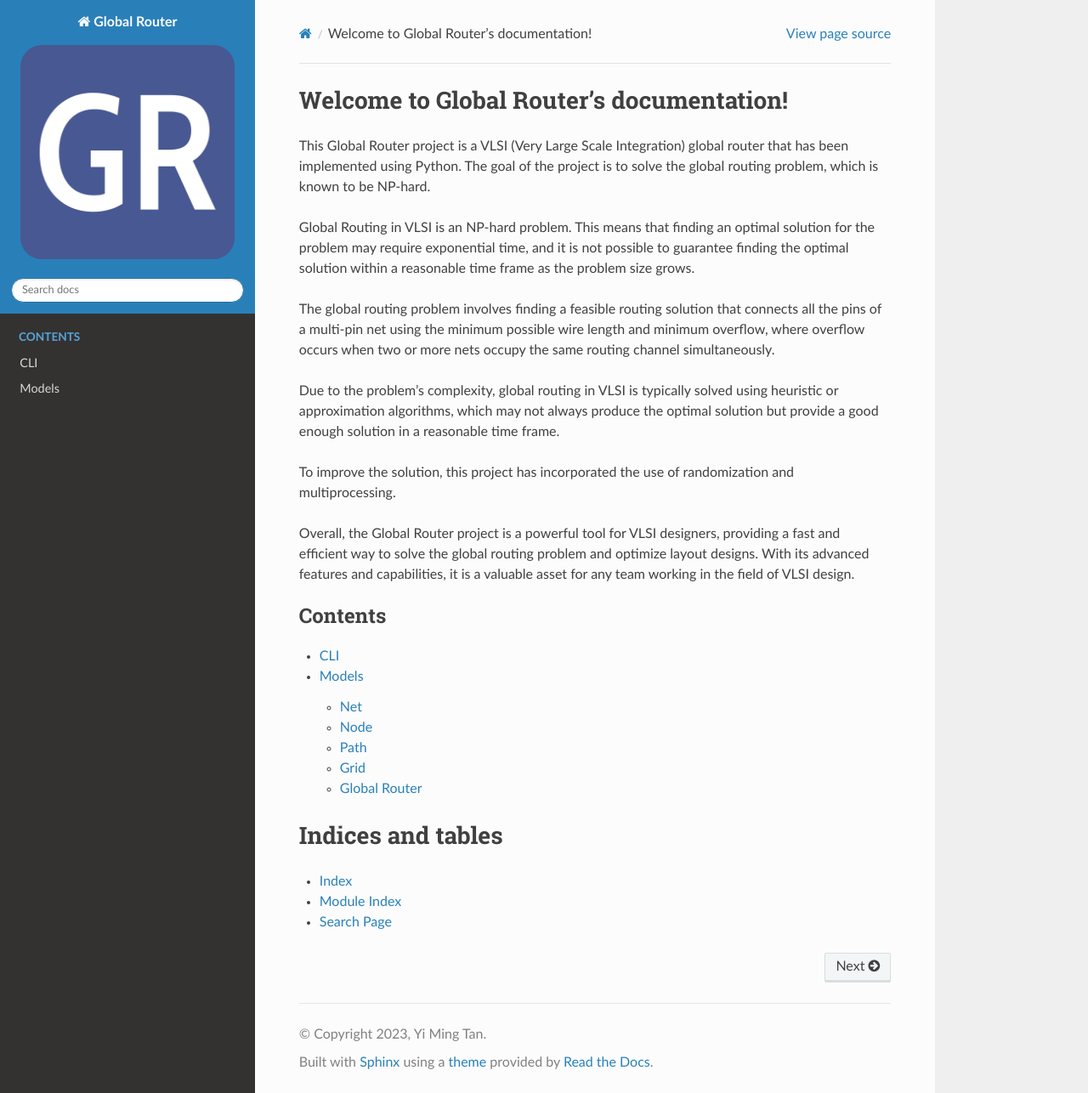
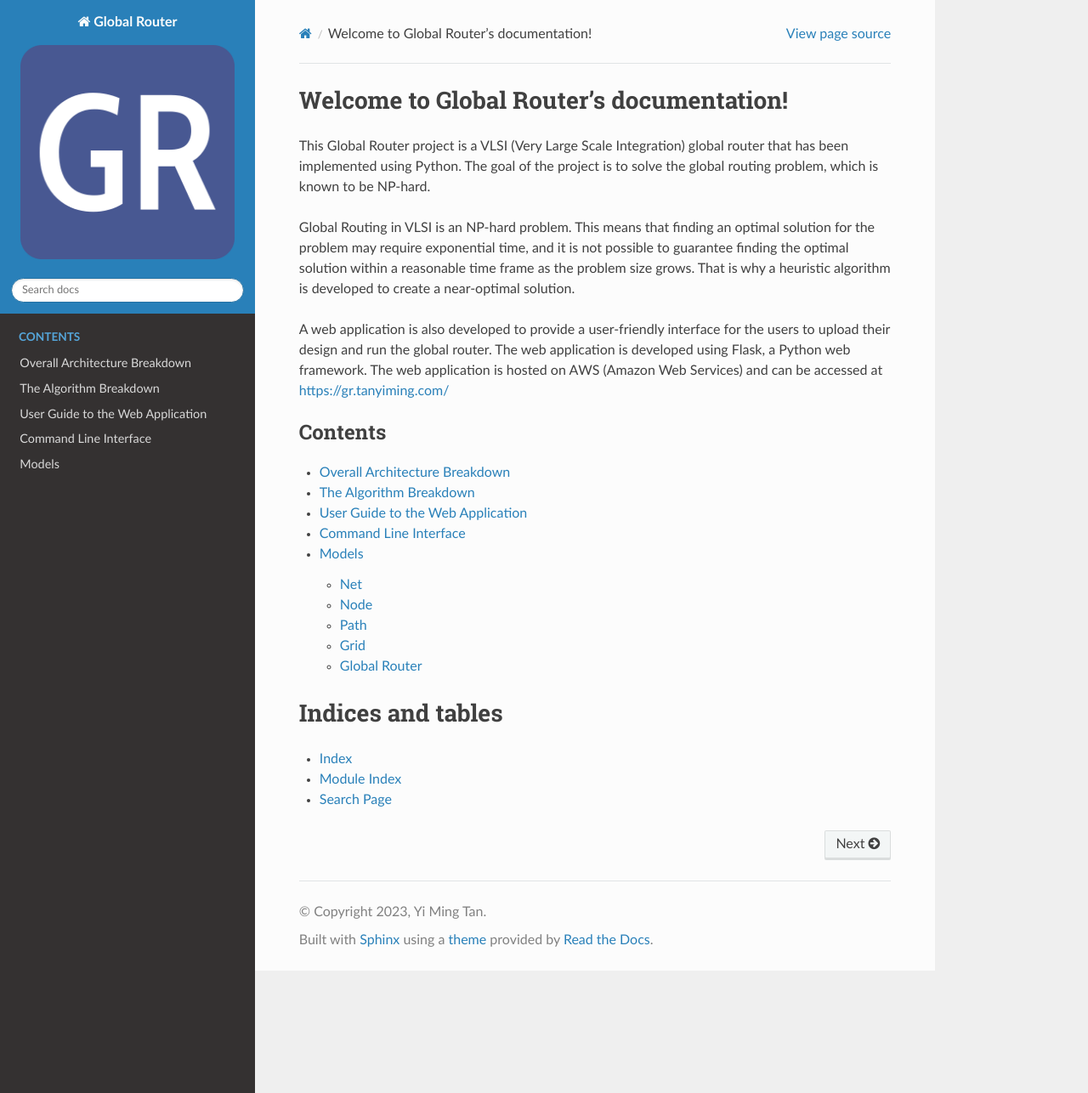
Before and after one commit to notyiming/global-router, a Sphinx documentation site: the page built from doc/index.rst, in a window 1280 px wide and 1286 px high. Shown: the whole window at 85% size. Built offline with Sphinx 7.4.7 and the Read the Docs theme 2.0.0, drawn with Linux system fonts in a browser that asks for light colours.

Commit message:
add algo & arch breakdown and web guide to doc

```diff
--- /dev/null
+++ b/doc/architecture.rst
@@ -0,0 +1,28 @@
+Overall Architecture Breakdown
+==============================
+
+.. image:: /_static/architecture.png
+   :width: 100%
+   :align: center
+   :alt: Architecture Diagram
+
+As illustrated in the architecture diagram above, the system architecture is characterized by a
+straightforward design. Specifically, the web application backend operates on a Python
+Flask server. The Flask server serves as the primary mechanism for handling global
+routing logic and flow. Additionally, the Flask server facilitates the rendering of HTML
+pages through the Jinja templating system. Consequently, the end-user can interact with
+the web application and provide the netlist input. Once the netlist input is received,
+it is processed through the routing algorithm. The routing algorithm then produces
+the routed netlist output in addition to the congestion data associated with the lay-
+out. Subsequently, the congestion data is subjected to further processing, generating a
+congestion heat map visualization.
+
+In this context, Firebase serves as a multifunctional platform for user authentication,
+real-time database operations, and storage management. Specifically, Firebase authenti-
+cation is leveraged to manage the login and registration processes. When a user creates
+an account, email verification is mandatory before the initial login attempt. The Fire-
+base real-time database is utilized to store all user data, including their netlist data
+and other relevant information. In addition, Firebase storage is employed to store the
+output files generated by the system. The output files are grouped based on the user's
+directory, thereby allowing users to easily access and download their respective output
+files.
--- a/doc/cli.rst
+++ b/doc/cli.rst
@@ -1,5 +1,5 @@
-CLI
-===
+Command Line Interface
+======================
 
 .. click:: gr:gr_cli
     :prog: gr
--- a/doc/index.rst
+++ b/doc/index.rst
@@ -6,22 +6,28 @@
 Welcome to Global Router's documentation!
 =========================================
 
-This Global Router project is a VLSI (Very Large Scale Integration) global router that has been implemented using Python. The goal of the project is to solve the global routing problem, which is known to be NP-hard.
 
-Global Routing in VLSI is an NP-hard problem. This means that finding an optimal solution for the problem may require exponential time, and it is not possible to guarantee finding the optimal solution within a reasonable time frame as the problem size grows.
+This Global Router project is a VLSI (Very Large Scale Integration) global router that
+has been implemented using Python. The goal of the project is to solve the global routing
+problem, which is known to be NP-hard.
 
-The global routing problem involves finding a feasible routing solution that connects all the pins of a multi-pin net using the minimum possible wire length and minimum overflow, where overflow occurs when two or more nets occupy the same routing channel simultaneously.
+Global Routing in VLSI is an NP-hard problem. This means that finding an optimal solution
+for the problem may require exponential time, and it is not possible to guarantee finding
+the optimal solution within a reasonable time frame as the problem size grows.
+That is why a heuristic algorithm is developed to create a near-optimal solution.
 
-Due to the problem's complexity, global routing in VLSI is typically solved using heuristic or approximation algorithms, which may not always produce the optimal solution but provide a good enough solution in a reasonable time frame.
-
-To improve the solution, this project has incorporated the use of randomization and multiprocessing.
-
-Overall, the Global Router project is a powerful tool for VLSI designers, providing a fast and efficient way to solve the global routing problem and optimize layout designs. With its advanced features and capabilities, it is a valuable asset for any team working in the field of VLSI design.
+A web application is also developed to provide a user-friendly interface for the users to
+upload their design and run the global router. The web application is developed using
+Flask, a Python web framework. The web application is hosted on AWS (Amazon Web Services)
+and can be accessed at https://gr.tanyiming.com/
 
 .. toctree::
    :maxdepth: 2
    :caption: Contents
 
+   architecture
+   algorithm
+   userguide
    cli
    models
 
```
Also changed, not shown: doc/algorithm.rst (added, +110 -0 lines), doc/userguide.rst (added, +64 -0 lines), doc/_static/algoselect.png (added), doc/_static/architecture.png (added), doc/_static/bfs.png (added), doc/_static/dashboard.png (added), doc/_static/heuristic.png (added), doc/_static/legend.png (added), doc/_static/login.png (added), doc/_static/netlistselect.png (added), doc/_static/plot.png (added), doc/_static/register.png (added), doc/_static/routingwip.png (added).
